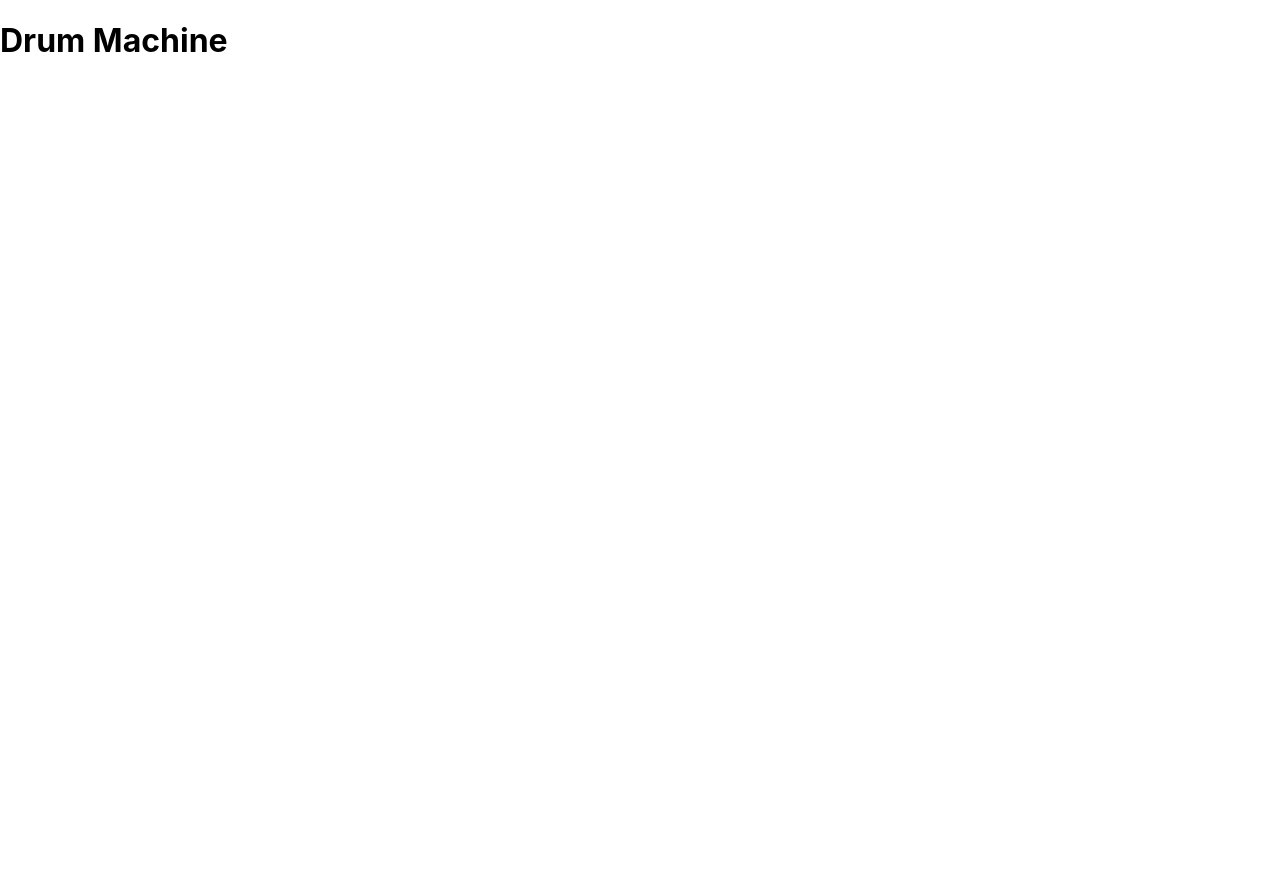
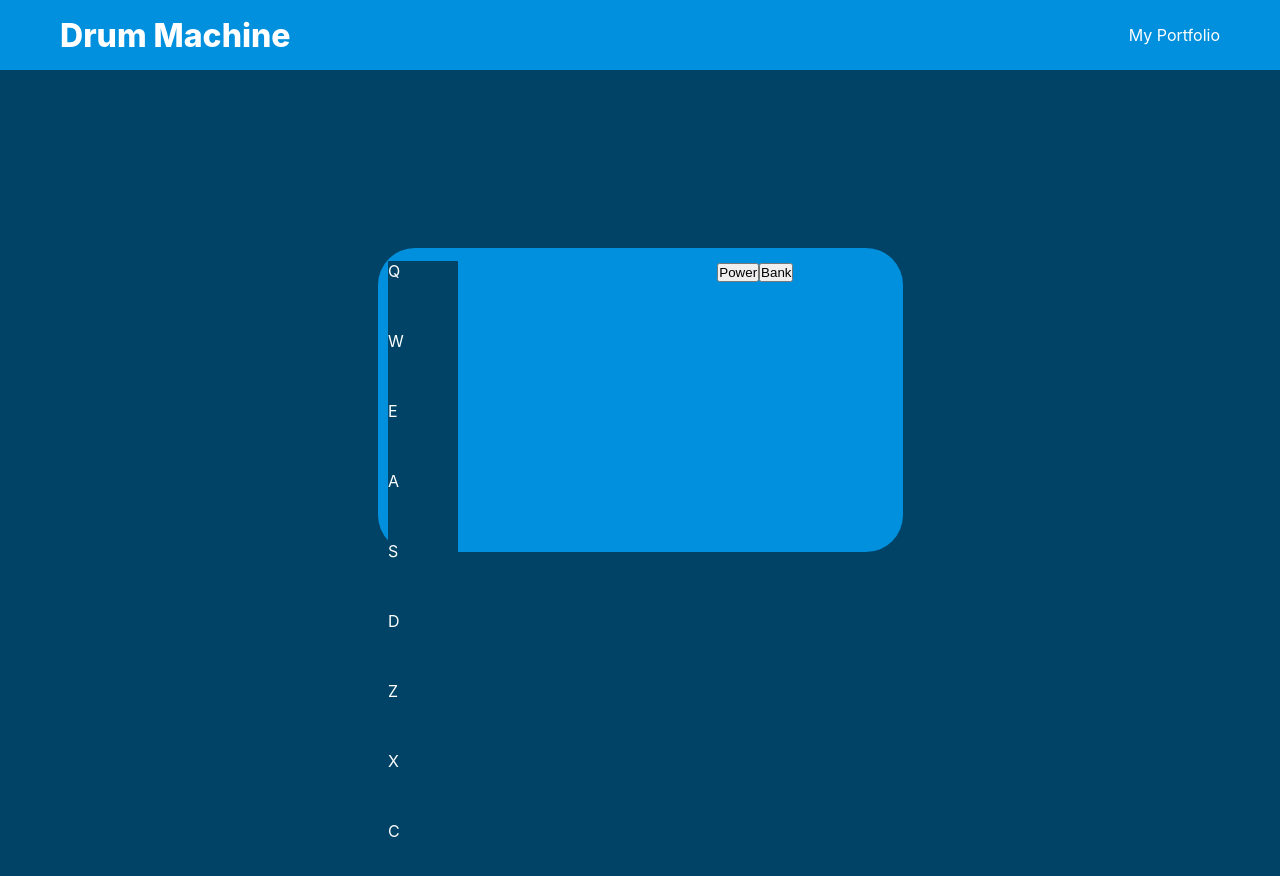
Before and after one commit to lorenzoSpec/drum-machine, a React (Create React App) app: page / in a window 1280 px wide. Shown: the top 876 px of the page. Before the commit the page ends 800 px from the top, so only its background shows below. Built offline with nearby package versions, Linux system fonts and the light colour scheme.

Commit message:
modified html and some css

```diff
--- a/src/App.css
+++ b/src/App.css
@@ -1,38 +1,73 @@
-.App {
-  text-align: center;
+* {
+  margin: 0;
+  padding: 0;
+  box-sizing: border-box;
 }
 
-.App-logo {
-  height: 40vmin;
-  pointer-events: none;
+body, #root, #whole {
+  width: 100%;
+  height: 100vh;
+  background-color: #014366;
 }
 
-@media (prefers-reduced-motion: no-preference) {
-  .App-logo {
-    animation: App-logo-spin infinite 20s linear;
-  }
+#whole {
+  display: flex;
+  align-items: center;
+  justify-content: center;
 }
 
-.App-header {
-  background-color: #282c34;
-  min-height: 100vh;
+#header {
+  width: 100%;
+  height: 70px;
+  background-color: #0090DD;
+  color: white;
+  position: fixed;
+  top: 0;
+  left: 0;
   display: flex;
-  flex-direction: column;
+  flex-flow: row nowrap;
   align-items: center;
-  justify-content: center;
-  font-size: calc(10px + 2vmin);
-  color: white;
+  justify-content: space-between;
 }
 
-.App-link {
-  color: #61dafb;
+#header h1 {
+  margin: 0 60px;
+  font-weight: 800;
 }
 
-@keyframes App-logo-spin {
-  from {
-    transform: rotate(0deg);
-  }
-  to {
-    transform: rotate(360deg);
-  }
+#header a {
+  color: white;
+  margin: 0 60px;
+  text-decoration: none;
 }
+
+/* ============= DRUM MACHINE =============== */
+
+#drum-machine {
+  width: 525px;
+  height: 304px;
+  background-color: #0090DD;
+  color: white;
+  border-radius: 37px;
+  display: flex;
+}
+
+#drum {
+  width: 60%;
+  height: 95%;
+  margin: 2.5% 2%;
+}
+
+.drum-pad {
+  width: 70px;
+  height: 70px;
+  background-color: #014366;
+  color: white;
+  border-radius: ;
+}
+
+#tools {
+  width: 34%;
+  height: 95%;
+  margin: 2.5% 2%;
+}
--- a/src/App.js
+++ b/src/App.js
@@ -12,12 +12,72 @@ class App extends React.Component {
 
   render(){
     return (
-      <div>
-        <h1>Drum Machine</h1>
+      <div id="whole">
+        <Header />
+
+        <div id="drum-machine">
+          <DrumDiv />
+
+          <div id="tools">
+            <Display />
+            <Volume />
+            <Toggles />
+          </div>
+        </div>
       </div>
     );
   }
 }
 
+// Header of App
+const Header = () => {
+  return (
+    <div id="header">
+      <h1>Drum Machine</h1>
+      <a href="#">My Portfolio</a>
+    </div>
+  );
+};
+
+const DrumDiv = () => {
+  return (
+    <div id="drum">
+      <div className="drum-pad" id="Q">Q</div>
+      <div className="drum-pad" id="W">W</div>
+      <div className="drum-pad" id="E">E</div>
+      <div className="drum-pad" id="A">A</div>
+      <div className="drum-pad" id="S">S</div>
+      <div className="drum-pad" id="D">D</div>
+      <div className="drum-pad" id="Z">Z</div>
+      <div className="drum-pad" id="X">X</div>
+      <div className="drum-pad" id="C">C</div>
+    </div>
+  );
+};
+
+const Display = () => {
+  return (
+    <div id="display">
+
+    </div>
+  );
+};
+
+const Volume = () => {
+  return (
+    <div id="volume">
+
+    </div>
+  );
+};
+
+const Toggles = () => {
+  return(
+    <div id="toggles">
+      <button>Power</button>
+      <button>Bank</button>
+    </div>
+  );
+}
 
 export default App;
```
